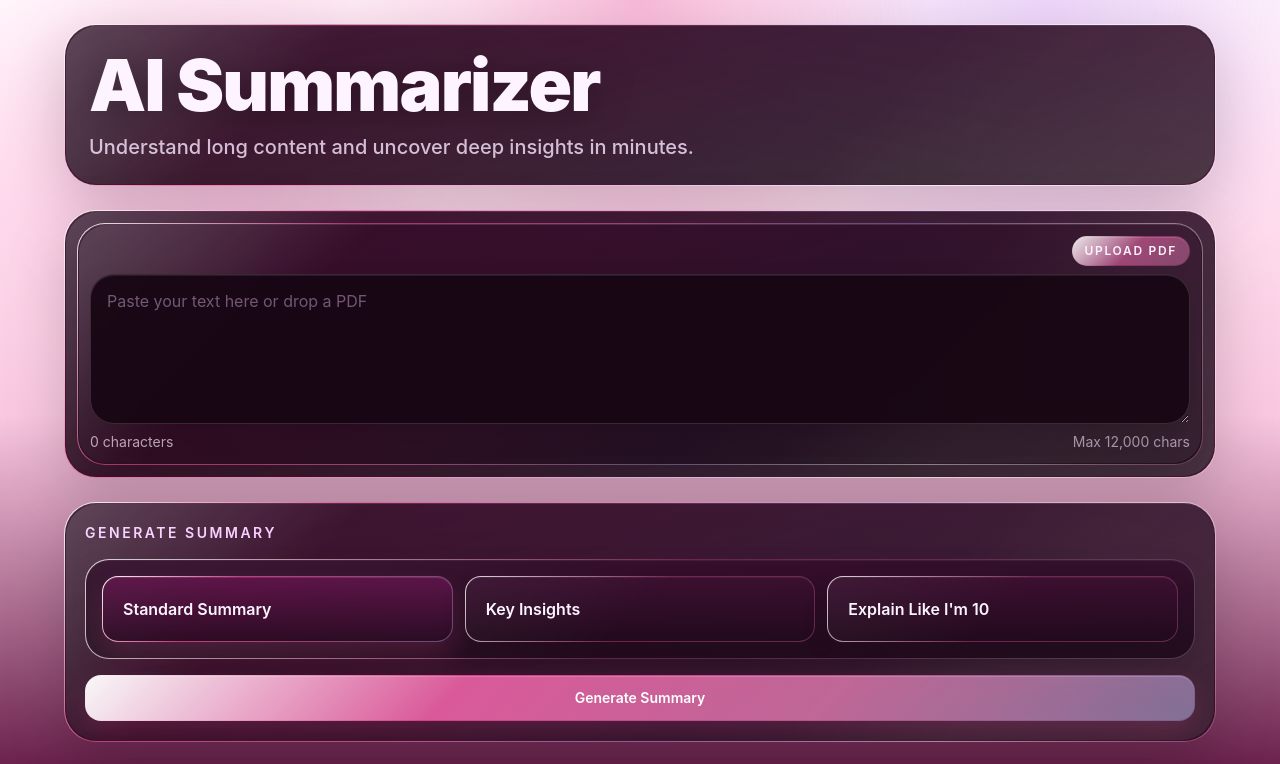
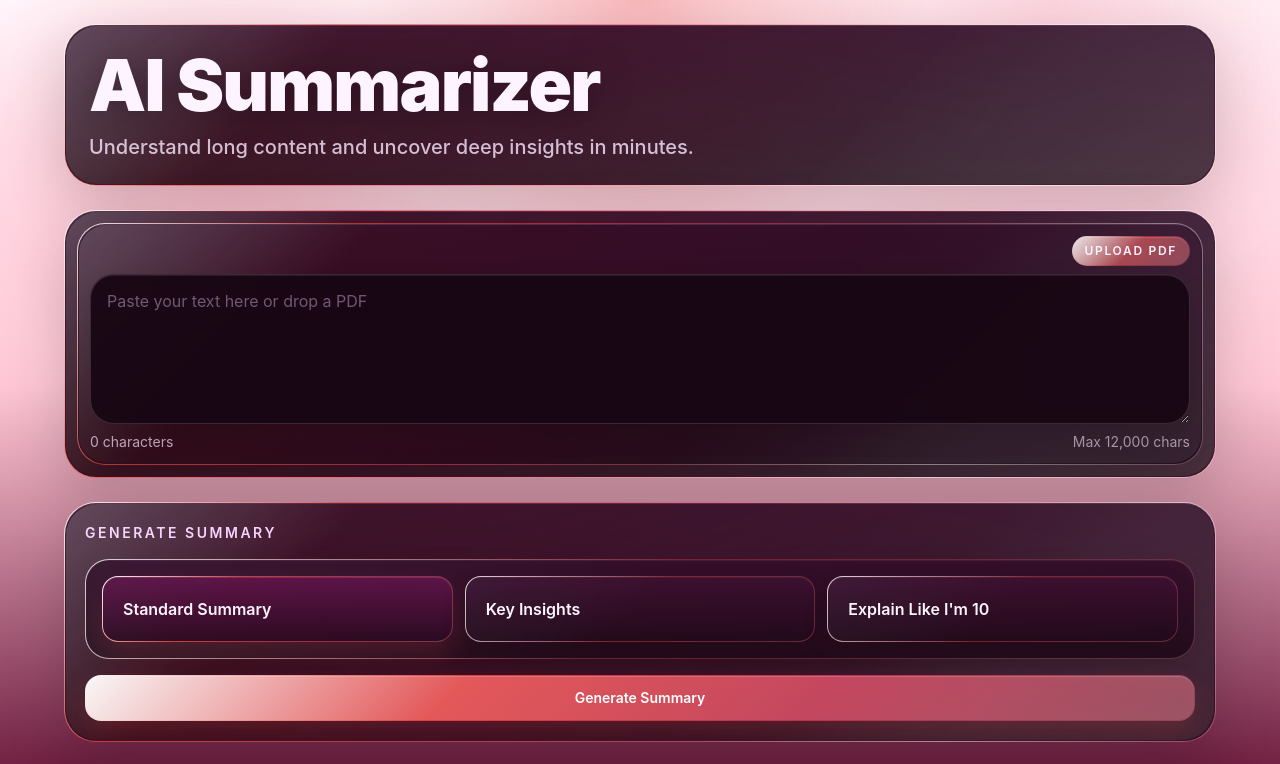
Before and after one commit to reolaccc/ai-summarizer, a React (Vite) app: page / in a window 1280 px wide. Shown: the top 764 px of the page. Built offline with nearby package versions, Linux system fonts and the light colour scheme.

Commit message:
Shift theme toward red magenta

```diff
--- a/src/index.css
+++ b/src/index.css
@@ -15,10 +15,10 @@
 body {
   margin: 0;
   background:
-    radial-gradient(circle at top, rgba(236, 72, 153, 0.34) 0%, rgba(236, 72, 153, 0) 28%),
-    radial-gradient(circle at 18% 18%, rgba(244, 114, 182, 0.28) 0%, rgba(244, 114, 182, 0) 22%),
-    radial-gradient(circle at 82% 0%, rgba(168, 85, 247, 0.2) 0%, rgba(168, 85, 247, 0) 24%),
-    linear-gradient(180deg, #fff6fb 0%, #ffe0f0 22%, #f9c7e0 52%, #5d123f 100%);
+    radial-gradient(circle at top, rgba(239, 68, 68, 0.34) 0%, rgba(239, 68, 68, 0) 28%),
+    radial-gradient(circle at 18% 18%, rgba(251, 113, 133, 0.28) 0%, rgba(251, 113, 133, 0) 22%),
+    radial-gradient(circle at 82% 0%, rgba(244, 63, 94, 0.18) 0%, rgba(244, 63, 94, 0) 24%),
+    linear-gradient(180deg, #fff6fb 0%, #ffe0ea 18%, #ffc7d5 48%, #651236 100%);
   color: #f8fafc;
   background-attachment: fixed;
 }
@@ -42,11 +42,11 @@ body {
       linear-gradient(
         135deg,
         rgba(255, 255, 255, 0.88),
-        rgba(236, 72, 153, 0.62),
-        rgba(244, 114, 182, 0.5),
-        rgba(196, 181, 253, 0.34),
+        rgba(239, 68, 68, 0.68),
+        rgba(244, 63, 94, 0.54),
+        rgba(251, 113, 133, 0.34),
         rgba(255, 255, 255, 0.42),
-        rgba(255, 160, 203, 0.2)
+        rgba(255, 175, 196, 0.22)
       ) border-box;
     box-shadow:
       0 20px 60px rgba(0, 0, 0, 0.18),
@@ -60,7 +60,7 @@ body {
     inset: 1px;
     border-radius: inherit;
     pointer-events: none;
-    background: linear-gradient(135deg, rgba(255, 255, 255, 0.16), transparent 22%, transparent 68%, rgba(255, 255, 255, 0.08));
+    background: linear-gradient(135deg, rgba(255, 255, 255, 0.18), transparent 22%, transparent 68%, rgba(255, 255, 255, 0.08));
     mix-blend-mode: screen;
   }
 
@@ -69,7 +69,7 @@ body {
     border-radius: 1.5rem;
     background:
       linear-gradient(180deg, rgba(50, 14, 42, 0.94), rgba(29, 9, 25, 0.9)) padding-box,
-      linear-gradient(135deg, rgba(255, 255, 255, 0.78), rgba(236, 72, 153, 0.32), rgba(196, 181, 253, 0.18)) border-box;
+      linear-gradient(135deg, rgba(255, 255, 255, 0.78), rgba(239, 68, 68, 0.36), rgba(251, 113, 133, 0.2)) border-box;
     box-shadow:
       inset 0 1px 0 rgba(255, 255, 255, 0.06),
       0 14px 30px rgba(0, 0, 0, 0.12);
@@ -86,9 +86,9 @@ body {
   }
 
   .crystal-input:focus {
-    border-color: rgba(244, 114, 182, 0.55);
+    border-color: rgba(239, 68, 68, 0.6);
     box-shadow:
-      0 0 0 4px rgba(244, 114, 182, 0.14),
+      0 0 0 4px rgba(239, 68, 68, 0.14),
       inset 0 1px 0 rgba(255, 255, 255, 0.08),
       0 10px 26px rgba(0, 0, 0, 0.12);
   }
@@ -97,7 +97,7 @@ body {
     border: 1px solid transparent;
     background:
       linear-gradient(180deg, rgba(57, 15, 47, 0.95), rgba(29, 8, 25, 0.93)) padding-box,
-      linear-gradient(135deg, rgba(255, 255, 255, 0.84), rgba(236, 72, 153, 0.38), rgba(244, 114, 182, 0.3)) border-box;
+      linear-gradient(135deg, rgba(255, 255, 255, 0.84), rgba(239, 68, 68, 0.42), rgba(251, 113, 133, 0.3)) border-box;
     box-shadow:
       inset 0 1px 0 rgba(255, 255, 255, 0.06),
       0 10px 24px rgba(0, 0, 0, 0.12);
@@ -108,9 +108,9 @@ body {
     border: 1px solid transparent;
     background:
       linear-gradient(180deg, rgba(92, 20, 72, 0.98), rgba(39, 9, 32, 0.95)) padding-box,
-      linear-gradient(135deg, rgba(255, 255, 255, 0.98), rgba(236, 72, 153, 0.78), rgba(244, 114, 182, 0.5), rgba(196, 181, 253, 0.38)) border-box;
+      linear-gradient(135deg, rgba(255, 255, 255, 0.98), rgba(239, 68, 68, 0.82), rgba(244, 63, 94, 0.56), rgba(251, 113, 133, 0.38)) border-box;
     box-shadow:
-      0 14px 28px rgba(236, 72, 153, 0.16),
+      0 14px 28px rgba(239, 68, 68, 0.16),
       inset 0 1px 0 rgba(255, 255, 255, 0.12);
   }
 
@@ -118,9 +118,9 @@ body {
     border: 1px solid transparent;
     background:
       linear-gradient(135deg, rgba(255, 255, 255, 0.16), rgba(255, 255, 255, 0.08)) padding-box,
-      linear-gradient(135deg, rgba(255, 255, 255, 0.96), rgba(236, 72, 153, 0.88), rgba(244, 114, 182, 0.7), rgba(196, 181, 253, 0.45)) border-box;
+      linear-gradient(135deg, rgba(255, 255, 255, 0.96), rgba(239, 68, 68, 0.92), rgba(244, 63, 94, 0.72), rgba(251, 113, 133, 0.46)) border-box;
     box-shadow:
-      0 14px 30px rgba(236, 72, 153, 0.2),
+      0 14px 30px rgba(239, 68, 68, 0.2),
       inset 0 1px 0 rgba(255, 255, 255, 0.16);
     backdrop-filter: blur(12px);
   }
@@ -129,7 +129,7 @@ body {
     border: 1px solid transparent;
     background:
       linear-gradient(135deg, rgba(255, 255, 255, 0.12), rgba(255, 255, 255, 0.06)) padding-box,
-      linear-gradient(135deg, rgba(255, 255, 255, 0.78), rgba(236, 72, 153, 0.42), rgba(244, 114, 182, 0.3)) border-box;
+      linear-gradient(135deg, rgba(255, 255, 255, 0.78), rgba(239, 68, 68, 0.46), rgba(251, 113, 133, 0.3)) border-box;
     box-shadow:
       inset 0 1px 0 rgba(255, 255, 255, 0.1),
       0 10px 24px rgba(0, 0, 0, 0.08);
@@ -140,7 +140,7 @@ body {
     border: 1px dashed transparent;
     background:
       linear-gradient(180deg, rgba(37, 10, 31, 0.9), rgba(22, 6, 19, 0.84)) padding-box,
-      linear-gradient(135deg, rgba(255, 255, 255, 0.86), rgba(236, 72, 153, 0.4), rgba(244, 114, 182, 0.3)) border-box;
+      linear-gradient(135deg, rgba(255, 255, 255, 0.86), rgba(239, 68, 68, 0.44), rgba(251, 113, 133, 0.3)) border-box;
     box-shadow:
       inset 0 1px 0 rgba(255, 255, 255, 0.06),
       0 14px 30px rgba(0, 0, 0, 0.1);
@@ -150,7 +150,7 @@ body {
     border: 1px solid transparent;
     background:
       linear-gradient(135deg, rgba(255, 255, 255, 0.14), rgba(255, 255, 255, 0.08)) padding-box,
-      linear-gradient(135deg, rgba(255, 255, 255, 0.9), rgba(236, 72, 153, 0.5), rgba(244, 114, 182, 0.34)) border-box;
+      linear-gradient(135deg, rgba(255, 255, 255, 0.9), rgba(239, 68, 68, 0.56), rgba(251, 113, 133, 0.36)) border-box;
     box-shadow: inset 0 1px 0 rgba(255, 255, 255, 0.12);
     backdrop-filter: blur(10px);
   }
```
